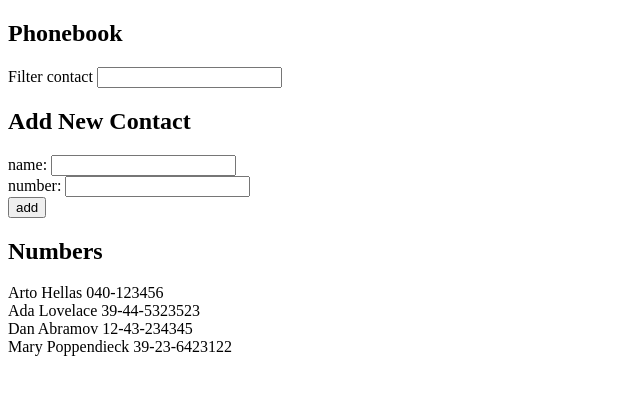
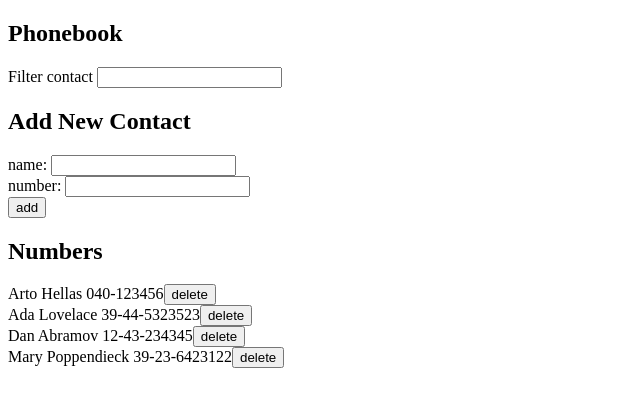
Before and after one commit to kpto09/fullstackopen, a React (Vite) app: page / in a window 1280 px wide. Shown: the top 406 px of the page, without its empty margins (0-640 px from the left). Built offline with nearby package versions, Linux system fonts and the light colour scheme; data requests are answered from the project's data file.

Commit message:
completed part2.14

```diff
--- a/src/App.jsx
+++ b/src/App.jsx
@@ -2,7 +2,7 @@ import { useState, useEffect } from 'react'
 import axios from 'axios'
 import Filter from './components/Filter'
 import PersonForm from './components/PersonForm'
-import Persons from './components/Persons'
+import DisplayContact from './components/DisplayContact'
 import personsService from './services/persons'
 
 const App = () => {
@@ -16,6 +16,9 @@ const App = () => {
     .then(initialContactData => {
       setPersons(initialContactData)
     })
+    .catch(error => {
+      alert(`There was an error retrieving all contacts. Error message: '${error}'`)
+    })
   }, [])
 
   return (
@@ -27,7 +30,7 @@ const App = () => {
       <PersonForm persons={persons} setPersons={setPersons}/>
 
       <h2>Numbers</h2>
-      <Persons persons={persons} newFilter={newFilter}/>
+      <DisplayContact persons={persons} setPersons={setPersons} newFilter={newFilter} />
     </div>
   )
 }
--- /dev/null
+++ b/src/components/DisplayContact.jsx
@@ -0,0 +1,35 @@
+import personsService from '../services/persons'
+
+const DisplayContact = ({persons, newFilter, setPersons}) => {
+	const handleDeleteContact = (name, id) => {
+		if (window.confirm(`Delete ${name}`)) {
+			personsService
+					.deleteContact(id)
+					.then(() => {
+						setPersons(persons.filter(p => p.id !== id))
+					})
+					.catch(error => {
+						alert(`There was an error when deleting. Error message: '${error}'`)
+					})
+		}
+	}
+
+	const listOfContact =
+		persons
+			.filter((p) =>
+					p.name.toLowerCase().includes(newFilter.toLowerCase()))
+			.map(p =>
+				<div key={p.id}> {p.name} {p.number}
+					<button onClick={() => handleDeleteContact(p.name, p.id)}>
+					delete
+					</button>
+				</div>)
+
+	return (
+		<div>
+			{listOfContact}
+		</div>
+	)
+}
+
+export default DisplayContact
--- a/src/components/PersonForm.jsx
+++ b/src/components/PersonForm.jsx
@@ -24,16 +24,19 @@ const PersonForm = ({persons, setPersons}) => {
         const nameObject = {
           name: newName,
           number: newNumber,
-          id: persons.length+1
+          id: `${persons.length+1}`
         }
 
         // add contact into database
         personsService
 					.create(nameObject)
 					.then(contact => {
-                persons.concat(contact)
+							setPersons(persons.concat(contact))
 							setNewName('')
 							setNewNumber('')
+					})
+					.catch(error => {
+						alert(`There was an error when adding the contact. Error message: '${error}'`)
 					})
     }
 
--- a/src/components/Persons.jsx
+++ /dev/null
@@ -1,13 +0,0 @@
-const Persons = ({persons, newFilter}) => {
-    return (
-        <div>
-            {
-            persons
-            .filter((p) => p.name.toLowerCase().includes(newFilter.toLowerCase()))
-            .map(p => <div key={p.id}> {p.name} {p.number} </div>)
-            }
-        </div>
-    )
-}
-
-export default Persons
--- a/src/services/persons.jsx
+++ b/src/services/persons.jsx
@@ -11,4 +11,9 @@ const getAll = () => {
     return request.then(response => response.data)
 }
 
-export default { create, getAll }
+const deleteContact = id => {
+    const request = axios.delete(baseUrl + `/${id}`)
+    return request.then(response => response.data)
+}
+
+export default { create, getAll, deleteContact }
```
Lines whose indentation alone changed are shown as unchanged.
